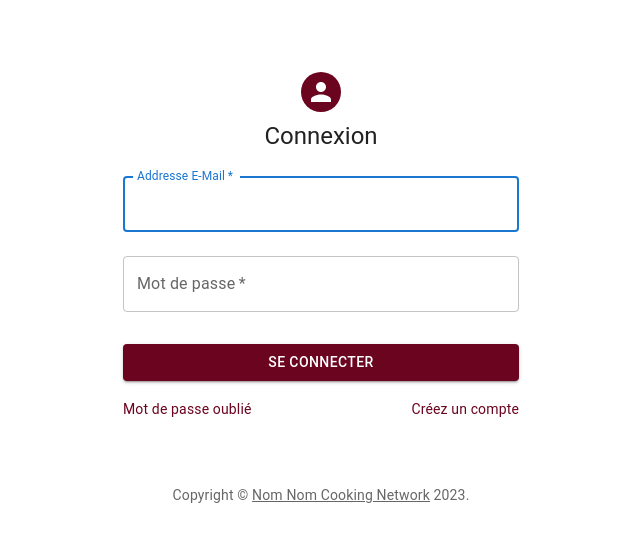
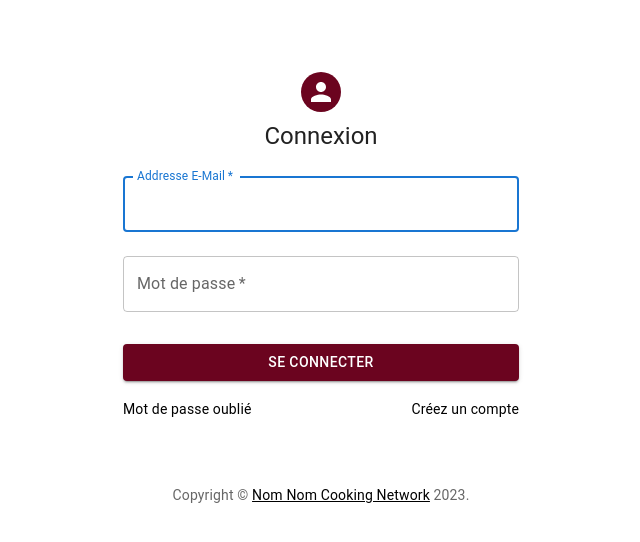
Before and after one commit to FlorianeLNT/NomNom-CookingNetwork, a React (Vite) app: page /login in a window 1280 px wide. Shown: the top 542 px of the page, without its empty margins (319-959 px from the left). Built offline with nearby package versions, Linux system fonts and the light colour scheme.

Commit message:
finalisation mise en page LogIn et SignUp

```diff
--- a/src/Component/Login/Login.jsx
+++ b/src/Component/Login/Login.jsx
@@ -21,7 +21,11 @@ function Copyright(props) {
       {...props}
     >
       {"Copyright © "}
-      <Link color="inherit" href="/">
+      <Link
+        color="inherit"
+        href="/"
+        sx={{ color: "black", "&:hover": { color: "#921738" } }}
+      >
         Nom Nom Cooking Network
       </Link>{" "}
       {new Date().getFullYear()}
@@ -94,7 +98,11 @@ function Login() {
           <Avatar
             onClick={navigateToHome}
             className="avatar"
-            sx={{ m: 1, bgcolor: "#6b041f" }}
+            sx={{
+              m: 1,
+              bgcolor: "#6b041f",
+              "&:hover": { backgroundColor: "#921738" },
+            }}
           ></Avatar>
           <Typography component="h1" variant="h5">
             Connexion
@@ -134,7 +142,12 @@ function Login() {
               type="submit"
               fullWidth
               variant="contained"
-              sx={{ mt: 3, mb: 2, backgroundColor: "#6b041f" }}
+              sx={{
+                mt: 3,
+                mb: 2,
+                backgroundColor: "#6b041f",
+                "&:hover": { backgroundColor: "#921738" },
+              }}
             >
               Se connecter
             </Button>
@@ -143,7 +156,12 @@ function Login() {
                 <Link
                   href="#"
                   variant="body2"
-                  sx={{ color: "#6b041f", textDecoration: "none" }}
+                  sx={{
+                    color: "#6b041f",
+                    textDecoration: "none",
+                    color: "black",
+                    "&:hover": { color: "#921738" },
+                  }}
                 >
                   Mot de passe oublié
                 </Link>
@@ -152,7 +170,12 @@ function Login() {
                 <Link
                   href="/register"
                   variant="body2"
-                  sx={{ color: "#6b041f", textDecoration: "none" }}
+                  sx={{
+                    color: "#6b041f",
+                    textDecoration: "none",
+                    color: "black",
+                    "&:hover": { color: "#921738" },
+                  }}
                 >
                   {"Créez un compte"}
                 </Link>
--- a/src/Component/Signup/Signup.jsx
+++ b/src/Component/Signup/Signup.jsx
@@ -21,7 +21,11 @@ function Copyright(props) {
       {...props}
     >
       {"Copyright © "}
-      <Link color="inherit" href="">
+      <Link
+        color="inherit"
+        href="/"
+        sx={{ color: "black", "&:hover": { color: "#921738" } }}
+      >
         Nom Nom Cooking Network
       </Link>{" "}
       {new Date().getFullYear()}
@@ -95,7 +99,11 @@ function SignUp() {
           <Avatar
             onClick={navigateToHome}
             className="avatar"
-            sx={{ m: 1, bgcolor: "#6b041f" }}
+            sx={{
+              m: 1,
+              bgcolor: "#6b041f",
+              "&:hover": { backgroundColor: "#921738" },
+            }}
           ></Avatar>
           <Typography component="h1" variant="h5">
             Créer un compte
@@ -162,7 +170,12 @@ function SignUp() {
               type="submit"
               fullWidth
               variant="contained"
-              sx={{ mt: 3, mb: 2, backgroundColor: "#6b041f" }}
+              sx={{
+                mt: 3,
+                mb: 2,
+                backgroundColor: "#6b041f",
+                "&:hover": { backgroundColor: "#921738" },
+              }}
             >
               Créer un compte
             </Button>
@@ -171,7 +184,12 @@ function SignUp() {
                 <Link
                   href="/login"
                   variant="body2"
-                  sx={{ color: "#6b041f", textDecoration: "none" }}
+                  sx={{
+                    color: "#6b041f",
+                    textDecoration: "none",
+                    color: "black",
+                    "&:hover": { color: "#9d0930" },
+                  }}
                 >
                   Vous avez déjà un compte ? Connectez-vous
                 </Link>
```
